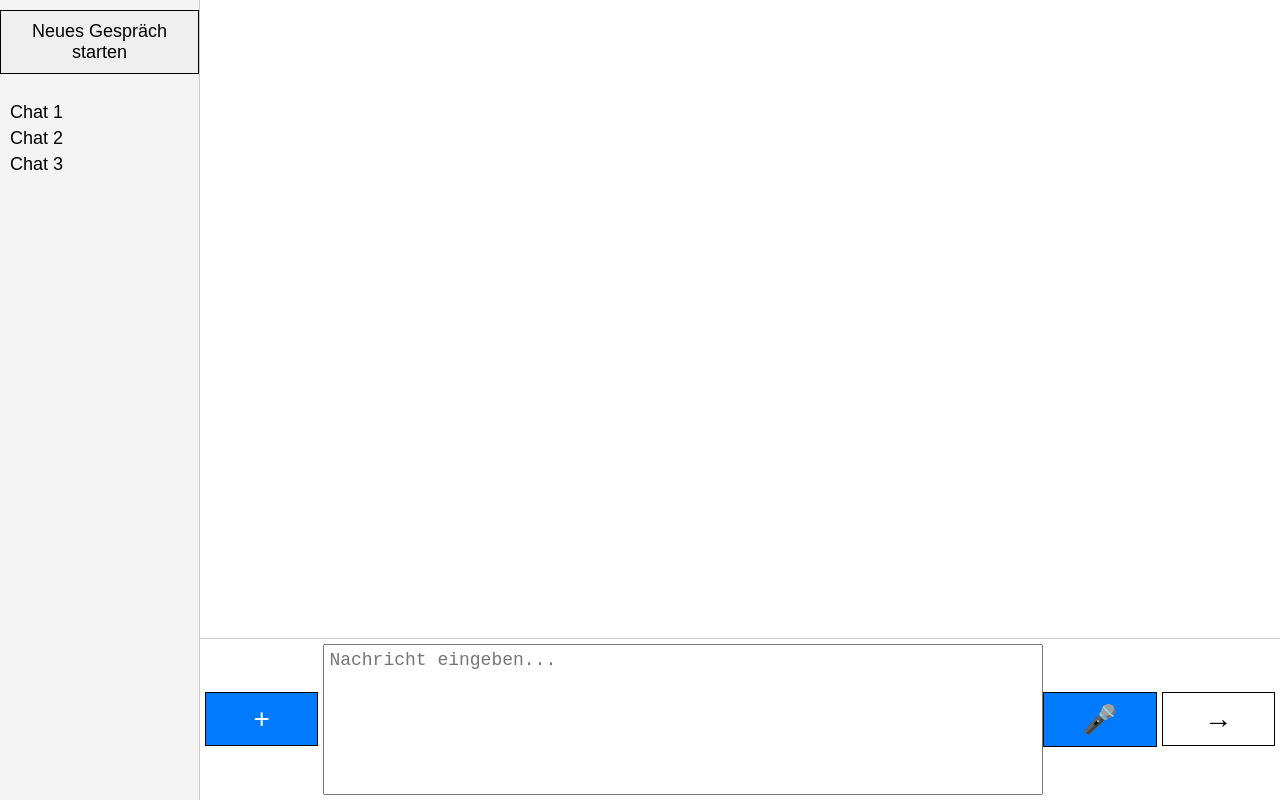
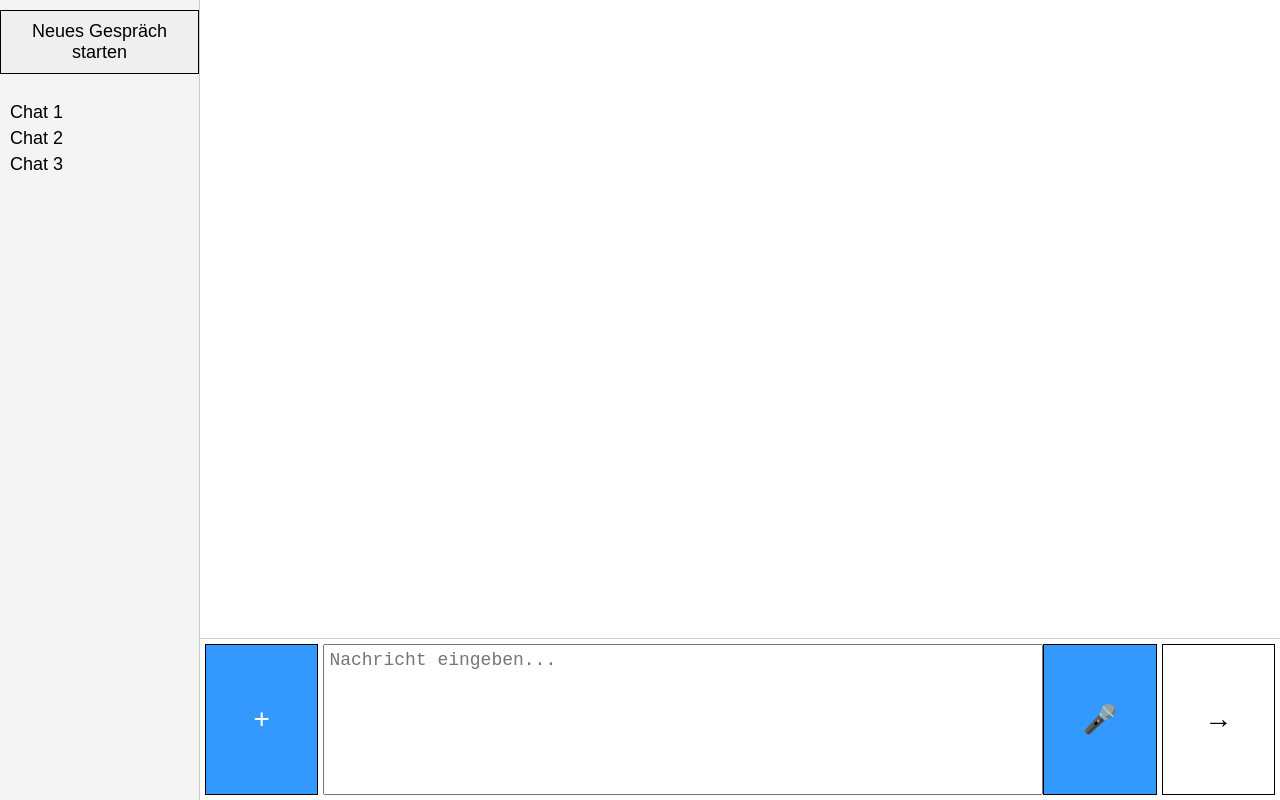
Before and after one commit to lsuio2/ChatUI, a plain HTML site: page index.html in a window 1280 px wide. Drawn offline with Linux system fonts and the light colour scheme.

Commit message:
Lighten button color and match height

```diff
--- a/style.css
+++ b/style.css
@@ -90,11 +90,12 @@ body {
     padding: 10px;
     cursor: pointer;
     width: 3cm;
+    height: 4cm;
 }
 
 #add-image {
     margin-right: 5px;
-    background-color: #007bff;
+    background-color: #3399ff;
     color: #fff;
 }
 
@@ -104,6 +105,6 @@ body {
 
 #mic {
     margin-left: 0;
-    background-color: #007bff;
+    background-color: #3399ff;
     color: #fff;
 }
```
